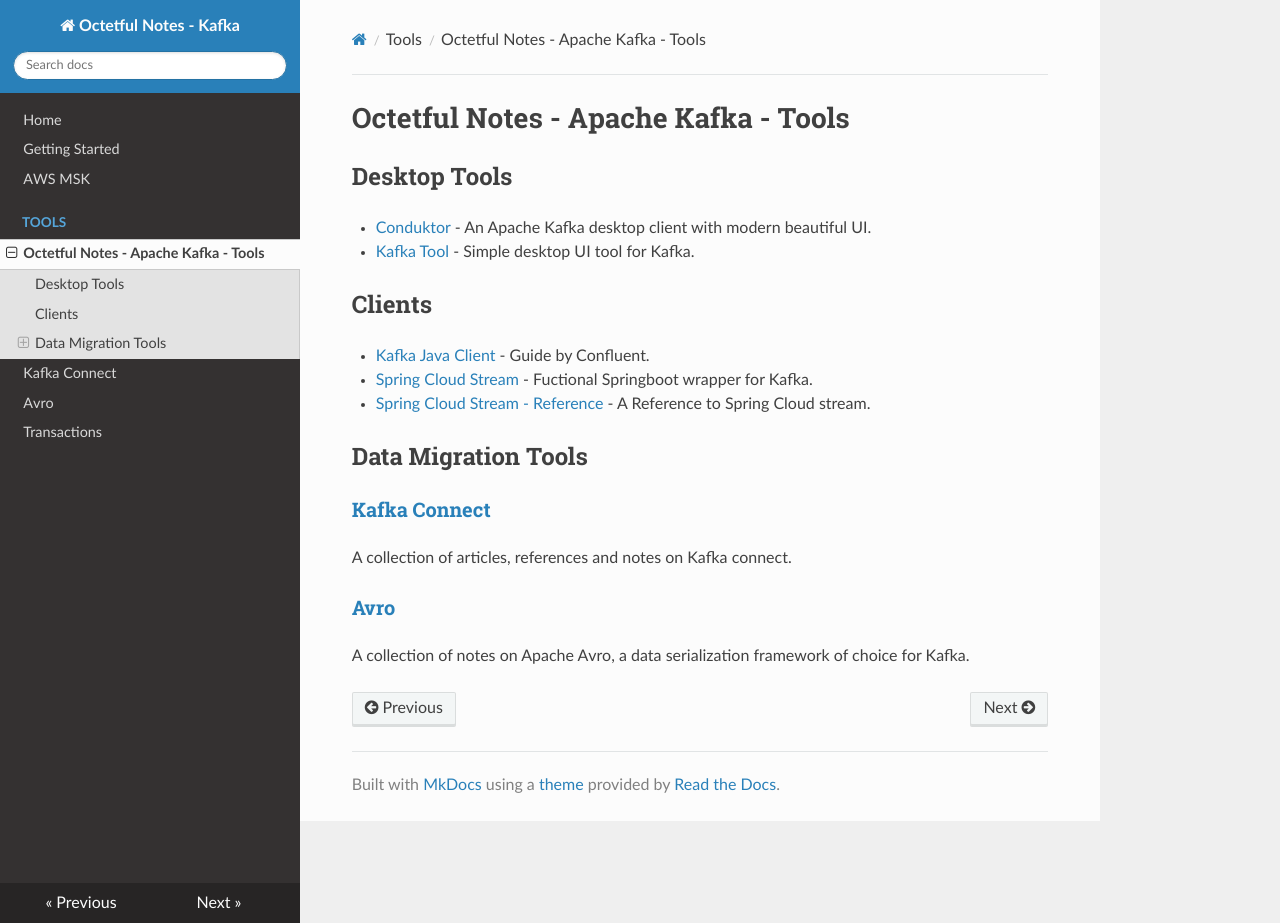
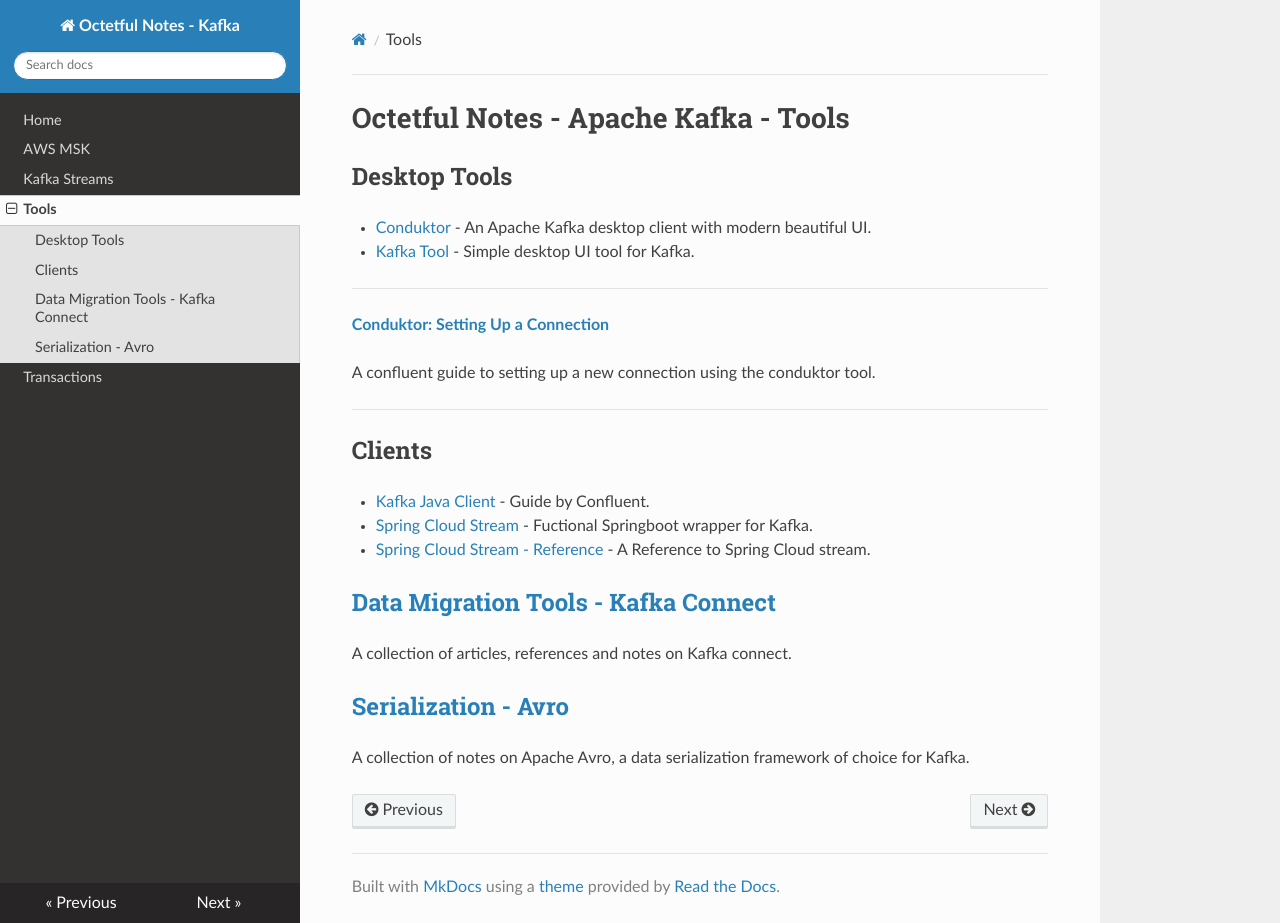
Before and after one commit to octetful-notes/on-kafka, an MkDocs documentation site: the page built from docs/tools/index.md, in a window 1280 px wide and 923 px high. Built offline with MkDocs 1.6.1, drawn with Linux system fonts in a browser that asks for light colours; nearby versions of some CDN libraries.

Commit message:
Add kafka stream and other sections and links.

```diff
--- a/docs/tools/index.md
+++ b/docs/tools/index.md
@@ -4,15 +4,21 @@
 * [Conduktor](https://www.conduktor.io/) - An Apache Kafka desktop client with modern beautiful UI.
 * [Kafka Tool](https://www.kafkatool.com/) - Simple desktop UI tool for Kafka.
 
+---
+
+[__Conduktor: Setting Up a Connection__](https://docs.conduktor.io/kafka-cluster-connection/setting-up-a-connection-to-kafka)
+
+A confluent guide to setting up a new connection using the conduktor tool.
+
+---
+
 ## Clients
 * [Kafka Java Client](https://docs.confluent.io/current/clients/java.html) - Guide by Confluent.
 * [Spring Cloud Stream](https://docs.spring.io/spring-cloud-stream/docs/3.0.8.RELEASE/reference/html/spring-cloud-stream.html#spring-cloud-stream-overview-introducing) - Fuctional Springboot wrapper for Kafka.
 * [Spring Cloud Stream - Reference](https://cloud.spring.io/spring-cloud-stream-binder-kafka/spring-cloud-stream-binder-kafka.html) - A Reference to Spring Cloud stream.
 
-## Data Migration Tools
-
-### [Kafka Connect](./kafkaconnect/index.md)
+## [Data Migration Tools - Kafka Connect](./kafkaconnect/index.md)
 A collection of articles, references and notes on Kafka connect.
 
-### [Avro](./avro/index.md)
+## [Serialization - Avro](./avro/index.md)
 A collection of notes on Apache Avro, a data serialization framework of choice for Kafka.
--- a/mkdocs.yml
+++ b/mkdocs.yml
@@ -1,11 +1,8 @@
 site_name: Octetful Notes - Kafka
 nav:
   - Home: index.md
-  - Getting Started: gettingstarted/index.md
   - AWS MSK: msk/index.md
-  - Tools:
-    - tools/index.md
-    - Kafka Connect: tools/kafkaconnect/index.md
-    - Avro: tools/avro/index.md
+  - Kafka Streams: streams/index.md
+  - Tools: tools/index.md
   - Transactions: tx/index.md
 theme: readthedocs
```
Also changed, not shown: docs/gettingstarted/index.md (+1 -0 lines), docs/index.md (+3 -0 lines), docs/streams/index.md (added, +66 -0 lines), docs/streams/springcloud.md (added, +17 -0 lines).
